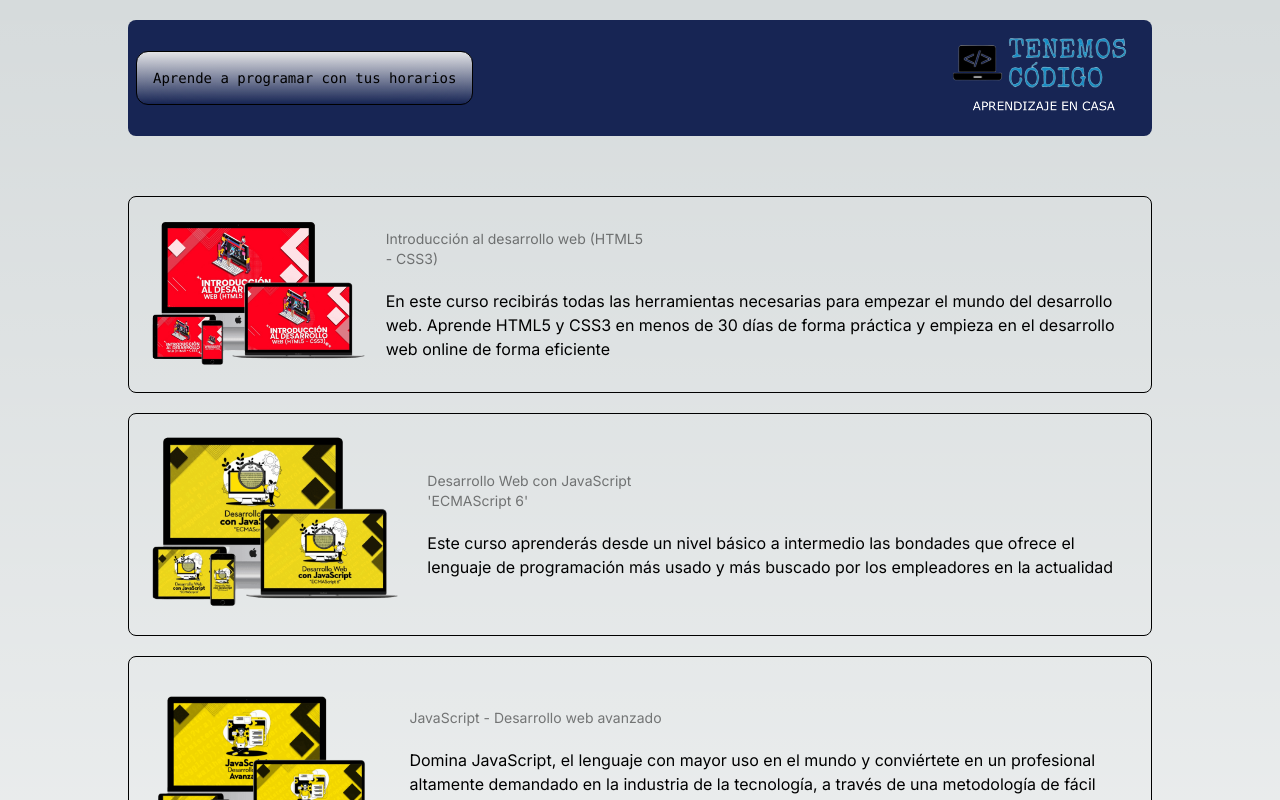
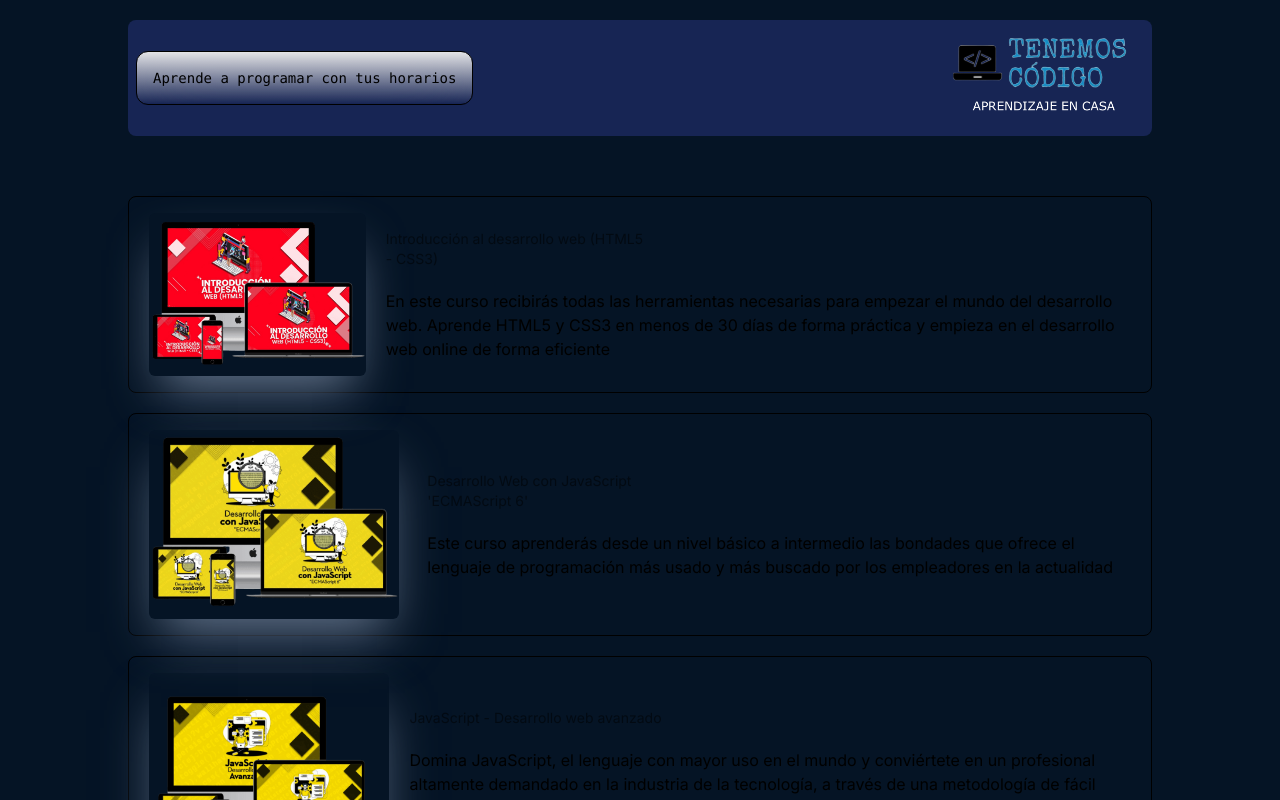
Before and after one commit to marsavil/Tenemos_Codigo, a Next.js app: page / in a window 1280 px wide. Shown: the top 800 px of the page. Built offline with nearby package versions, Linux system fonts and the light colour scheme.

Commit message:
background color y shadow

```diff
--- a/app/[id]/page.tsx
+++ b/app/[id]/page.tsx
@@ -18,7 +18,7 @@ export default function Detail({ params }: { params: { id: string } }) {
       <div className="flex flex-col justify-center items-center gap-20 text-center lg:max-w-5xl lg:w-full lg:text-left">
         <h1 className="text-4xl font-semibold mt-20 text-white">{curso?.name}</h1>
         <p className="font-thin">{curso?.description}</p>
-        <Image src={curso?.full} width={500} height={500} alt={curso?.name} />
+        <Image src={curso?.full} width={500} height={500} alt={curso?.name} className="rounded-lg shadow-lg shadow-slate-500	"/>
         <div>
           <ul className="list-disc list-inside">
             {curso?.advantages.map((advantage, index) => (
--- a/app/globals.css
+++ b/app/globals.css
@@ -18,12 +18,13 @@
 
 body {
   color: rgb(var(--foreground-rgb));
-  background: linear-gradient(
+  /* background: linear-gradient(
       to bottom,
       transparent,
       rgb(var(--background-end-rgb))
     )
-    rgb(var(--background-start-rgb));
+    rgb(var(--background-start-rgb)); */
+    background-color: rgb(5, 20, 37);
 }
 
 @layer utilities {
--- a/components/cards/CourseCard.tsx
+++ b/components/cards/CourseCard.tsx
@@ -24,6 +24,7 @@ export default function CoursesCards() {
                 width={250}
                 height={250}
                 alt={curso.name}
+                className="shadow-2xl shadow-slate-500 rounded-md"
               />
             </div>
 
```
